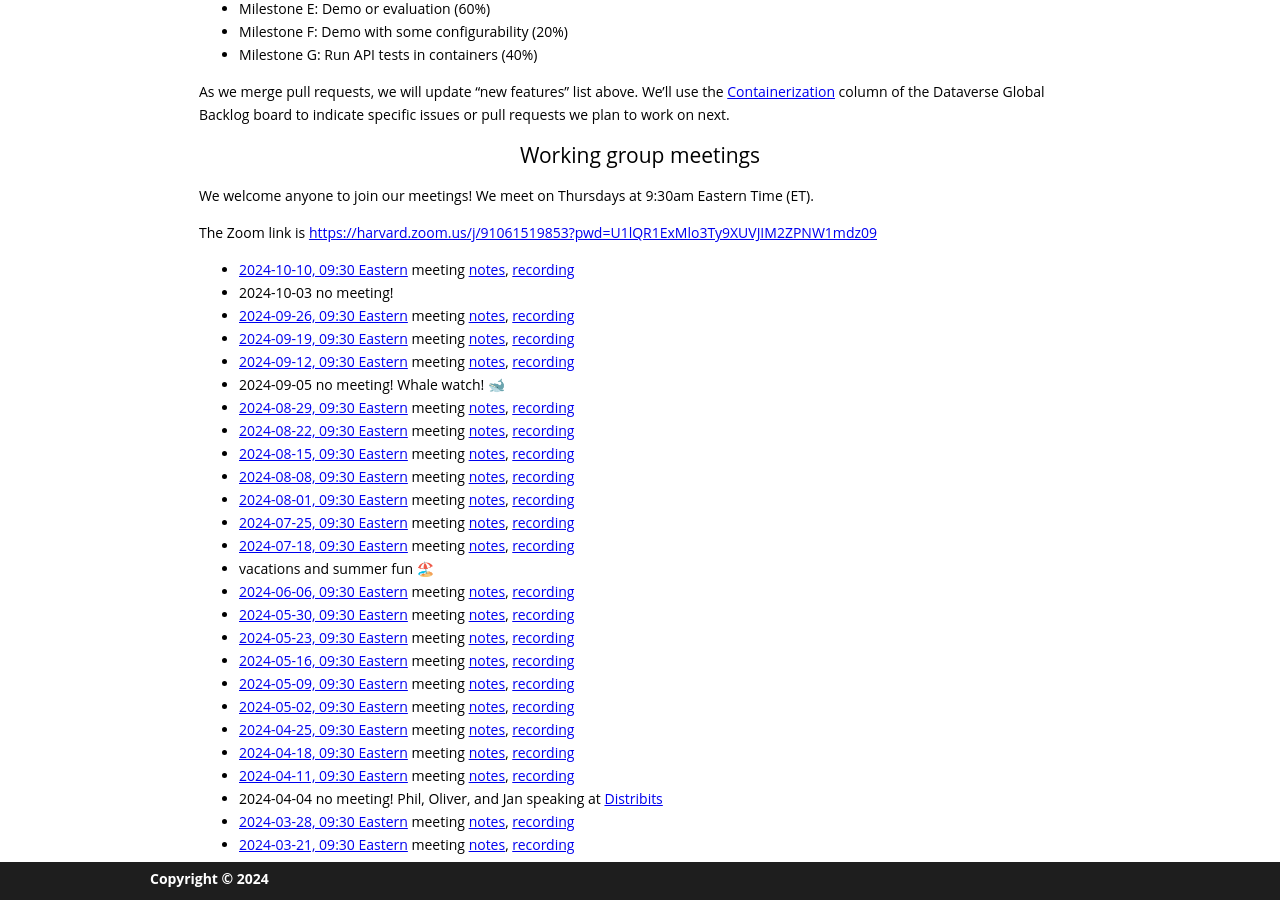
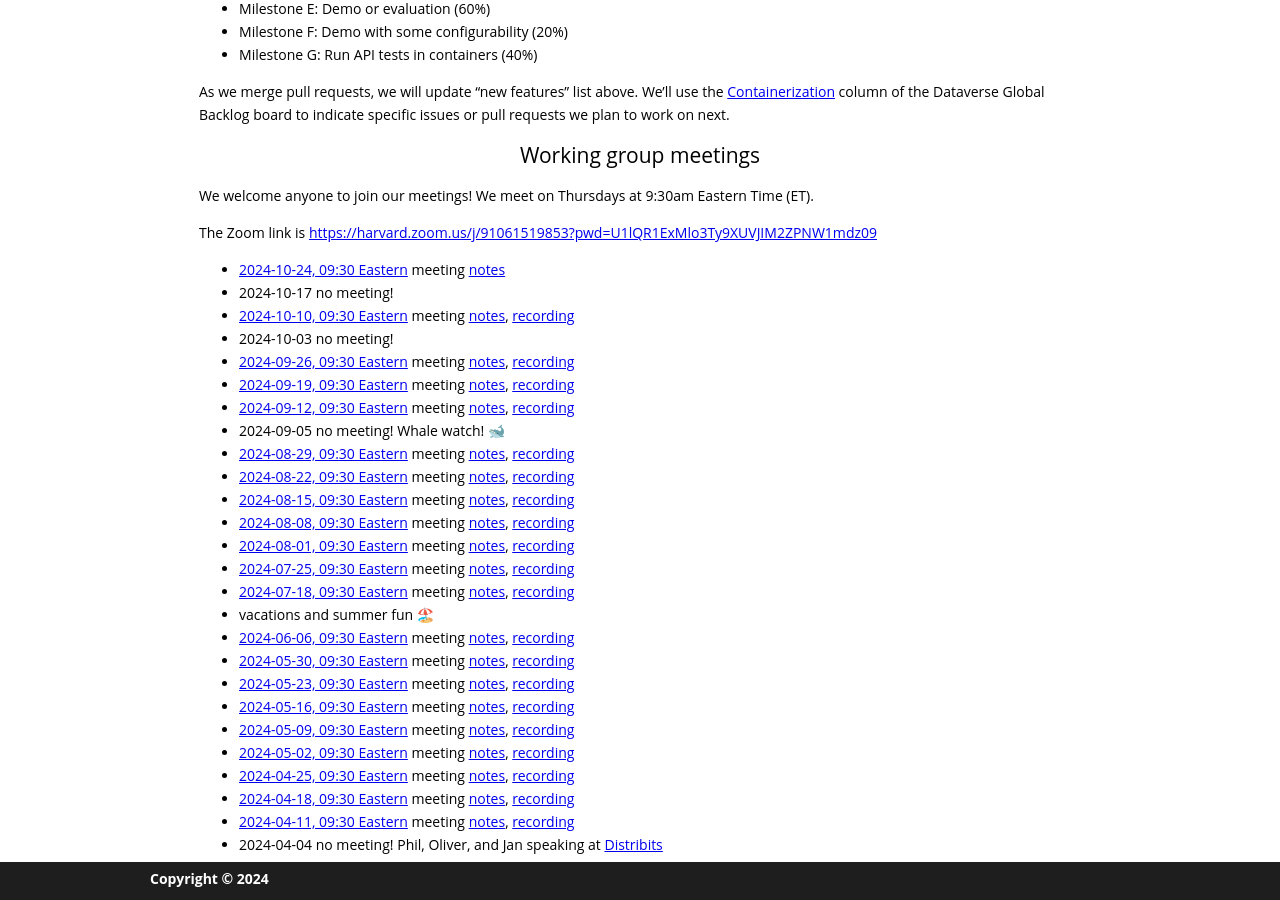
Before and after one commit to gdcc/ct.gdcc.io, a Jekyll site: the page built from index.md, in a window 1280 px wide and 900 px high, scrolled down 1726 px. Built offline with Jekyll 4.4.1, drawn with Linux system fonts in a browser that asks for light colours; our own code applies the rules of GitHub Pages for plain Markdown files.

Commit message:
add next meeting

```diff
--- a/index.md
+++ b/index.md
@@ -63,6 +63,8 @@ We welcome anyone to join our meetings! We meet on Thursdays at 9:30am Eastern T
 
 The Zoom link is <https://harvard.zoom.us/j/91061519853?pwd=U1lQR1ExMlo3Ty9XUVJIM2ZPNW1mdz09>
 
+- [2024-10-24, 09:30 Eastern](https://time.is/compare/0930_24_Oct_2024_in_Boston) meeting [notes](https://docs.google.com/document/d/1AN6aAX5rt4lS5fEGYY1Q7Feug2GkIoLve-8WSOppVpA/edit?usp=sharing)
+- 2024-10-17 no meeting!
 - [2024-10-10, 09:30 Eastern](https://time.is/compare/0930_10_Oct_2024_in_Boston) meeting [notes](https://docs.google.com/document/d/1KIvrM5prIJyJKij4nwxNw5genQolmqSG5GDWbIH7d7U/edit?usp=sharing), [recording](https://harvard.zoom.us/rec/share/t9q7C2oISdJJJv7dAc6XocNdE376FtyQdFbqI8Ks9WIkJRIytaDqaWggigxx5B9j.7FKB17_6Oz5aLd-f)
 - 2024-10-03 no meeting!
 - [2024-09-26, 09:30 Eastern](https://time.is/compare/0930_26_Sep_2024_in_Boston) meeting [notes](https://docs.google.com/document/d/1wVZi8e7wNbaw71o_XDaF8f7Mza3R2EhEMtuCtcKjfCI/edit?usp=sharing), [recording](https://harvard.zoom.us/rec/share/jMBoXaTPzlYmcuv4NWbzintRhwIsXOHvMTQ2AKjlciYae3uA_PY5nz3TXS2p7MGQ.zsLCKJGxcVIrpIeG)
```
